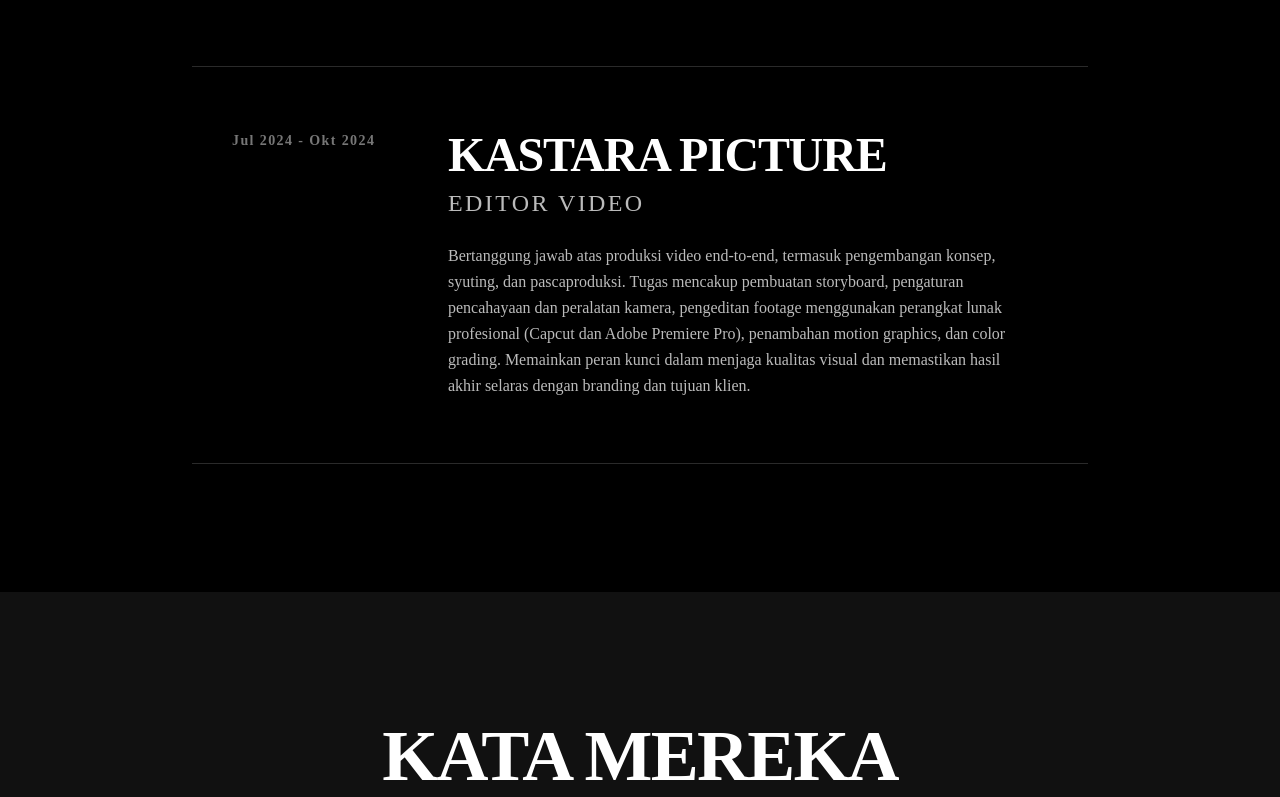
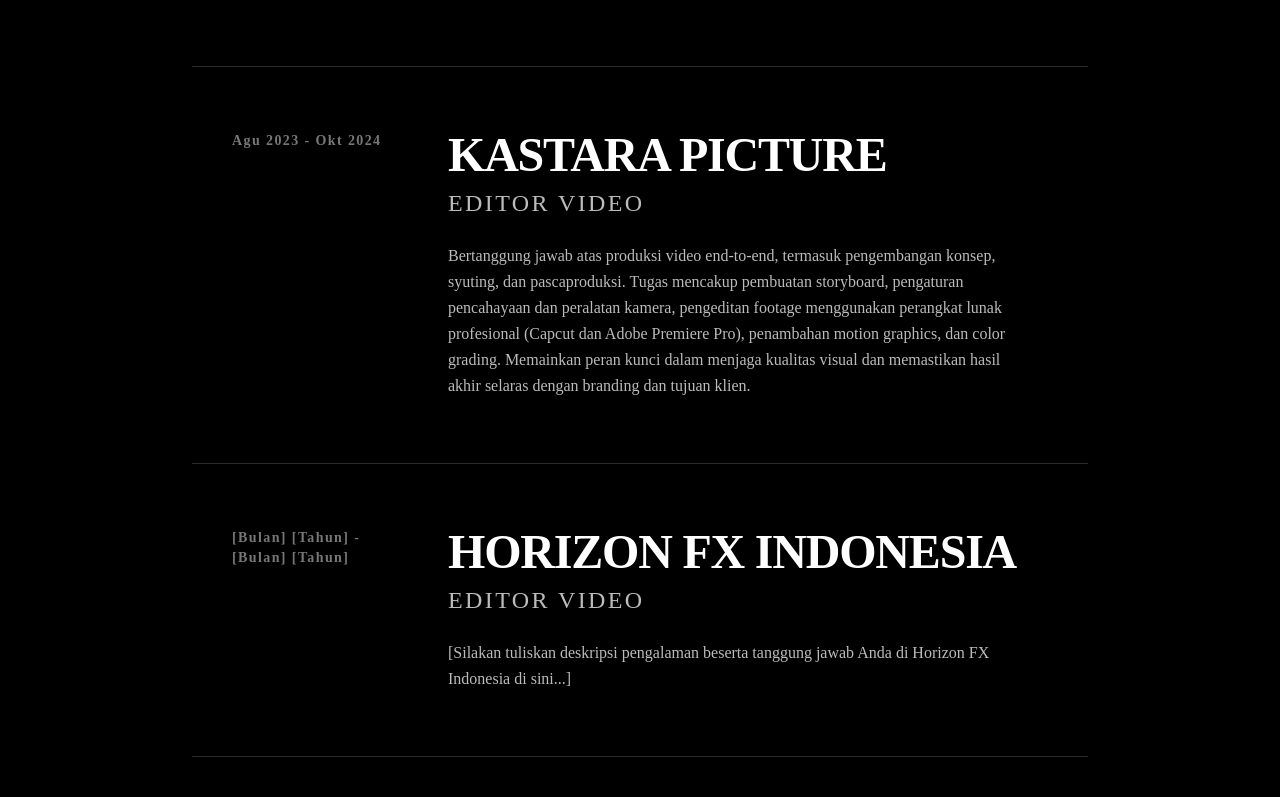
Before and after one commit to ggsradik-alt/Radika-Video-Editor, a Next.js app: page / in a window 1280 px wide. Shown: the part 5863-6660 px from the top of the page. Built offline with nearby package versions, Linux system fonts and the light colour scheme.

Commit message:
Update pengalaman Horizon FX

```diff
--- a/src/components/sections/Experience.tsx
+++ b/src/components/sections/Experience.tsx
@@ -32,10 +32,20 @@
       roleEn: "Video Editor",
       roleId: "Editor Video",
       company: "Kastara Picture",
-      periodEn: "Jul 2024 - Okt 2024",
-      periodId: "Jul 2024 - Okt 2024",
+      periodEn: "Aug 2023 - Oct 2024",
+      periodId: "Agu 2023 - Okt 2024",
       descEn: "Responsible for end-to-end video production, including concept development, shooting, and post-production. Tasks included creating storyboards, setting up lighting and camera equipment, editing footage using professional software (Capcut and Adobe Premiere Pro), adding motion graphics, and performing color grading. Played a key role in maintaining visual quality and ensuring the final output aligned with the client's branding and objectives.",
       descId: "Bertanggung jawab atas produksi video end-to-end, termasuk pengembangan konsep, syuting, dan pascaproduksi. Tugas mencakup pembuatan storyboard, pengaturan pencahayaan dan peralatan kamera, pengeditan footage menggunakan perangkat lunak profesional (Capcut dan Adobe Premiere Pro), penambahan motion graphics, dan color grading. Memainkan peran kunci dalam menjaga kualitas visual dan memastikan hasil akhir selaras dengan branding dan tujuan klien."
+    },
+    {
+      id: "04",
+      roleEn: "Video Editor",
+      roleId: "Editor Video",
+      company: "Horizon FX Indonesia",
+      periodEn: "[Month] [Year] - [Month] [Year]",
+      periodId: "[Bulan] [Tahun] - [Bulan] [Tahun]",
+      descEn: "[Please write your English role description in Horizon FX Indonesia here...]",
+      descId: "[Silakan tuliskan deskripsi pengalaman beserta tanggung jawab Anda di Horizon FX Indonesia di sini...]"
     }
   ];
 
```
